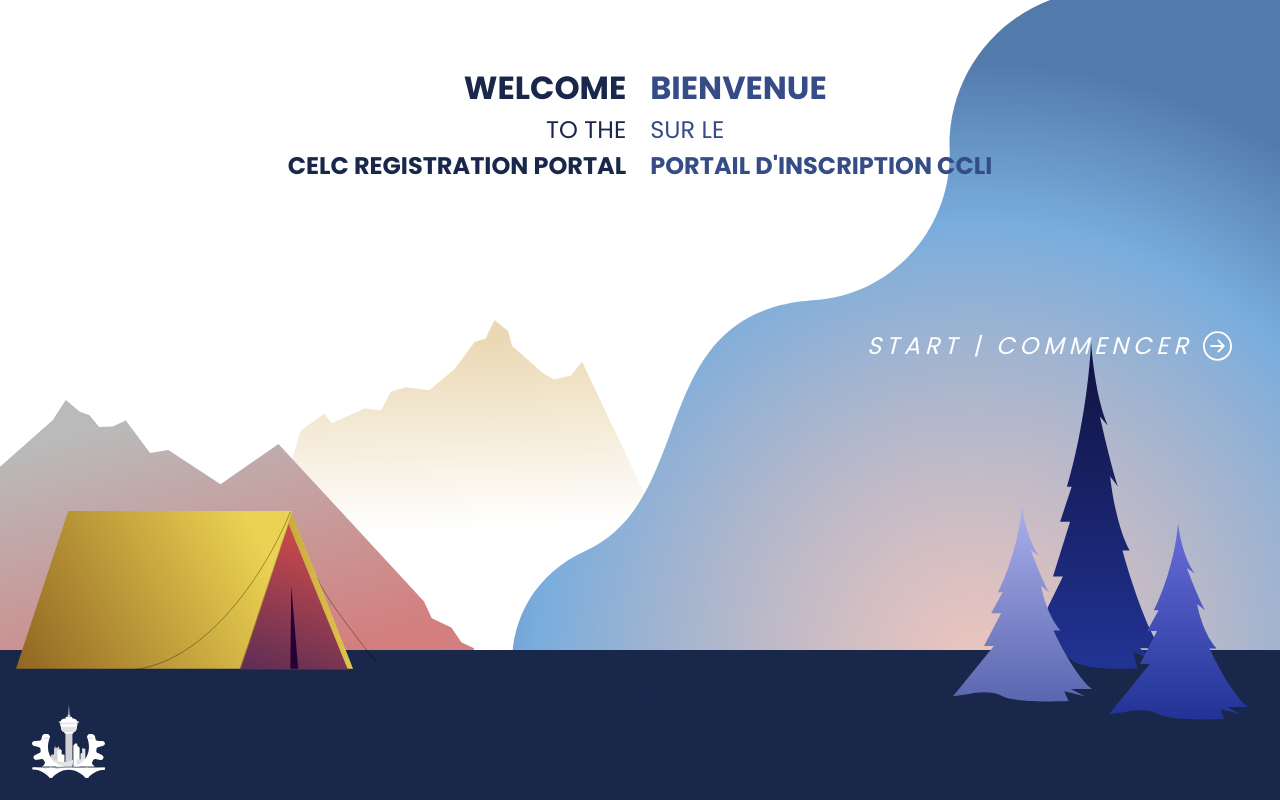
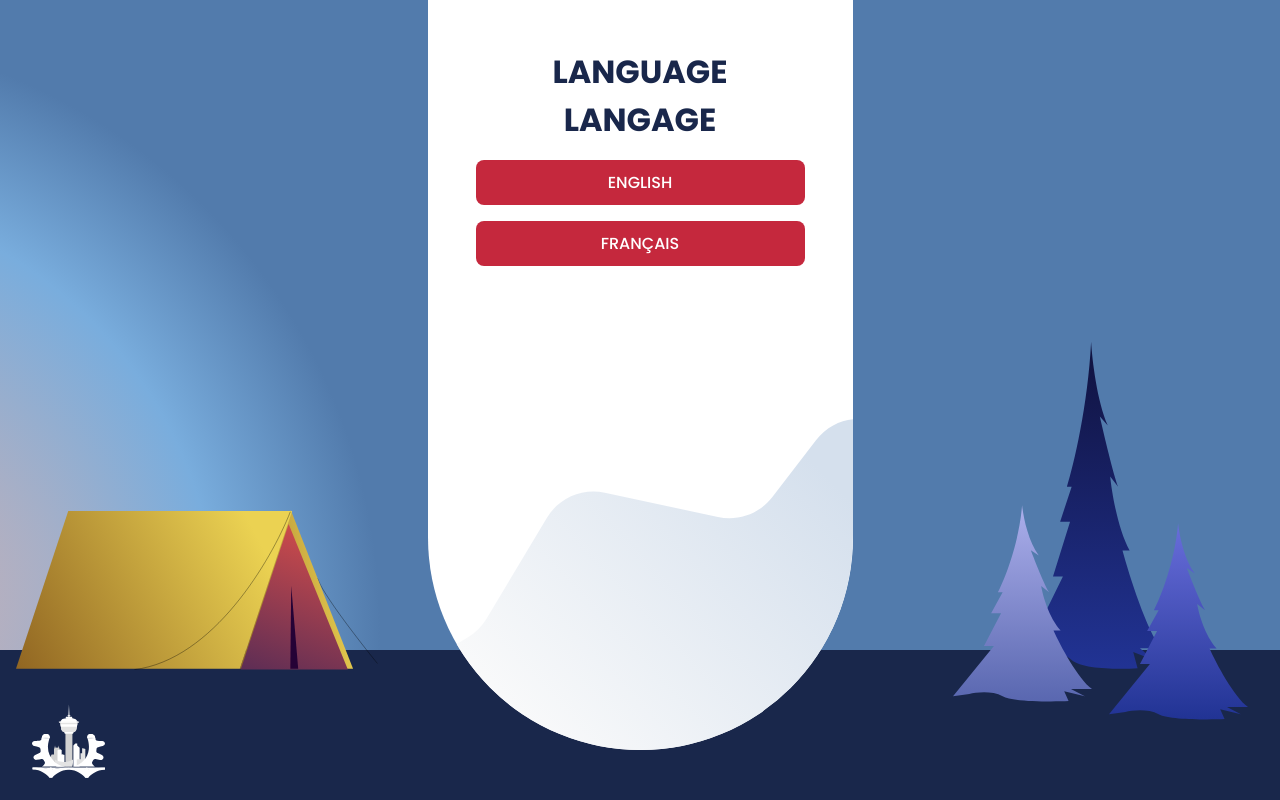
Before and after one commit to CELC2023/pre-delegate-form, a React (Create React App) app: page /delegate in a window 1280 px wide. Before the commit this address led to /. Built offline with nearby package versions, Linux system fonts and the light colour scheme; no server answers.

Commit message:
feat: change path to delegate form

```diff
--- a/src/App.tsx
+++ b/src/App.tsx
@@ -16,8 +16,8 @@ const App: React.FC = () => {
     <BrowserRouter>
       <Routes>
         <Route path='/' element={<Landing />} />
-        <Route path='/predelegate' element={<Page />} />
-        <Route path='/predelegate/complete' element={<CompleteForm />} />
+        <Route path='/delegate' element={<Page />} />
+        <Route path='/delegate/complete' element={<CompleteForm />} />
         <Route path="/*" element={<Navigate to="/" replace />} />
       </Routes>
     </BrowserRouter>
--- a/src/pages/Landing.tsx
+++ b/src/pages/Landing.tsx
@@ -39,7 +39,7 @@ const Landing: React.FC = () => {
                 <img className="logo" src={Logo} alt="" />
             </div>
             <div className="begin-container">
-                <Link to={'/predelegate'} className="start-button" tabIndex={1}>
+                <Link to={'/delegate'} className="start-button" tabIndex={1}>
                     <span>{t('text-start', {lng: 'en'} )} | {t('text-start', {lng: 'fr'} )}</span>
                     <img className="next-button-icon" src={NextButton} alt="" />
                 </Link>
```
